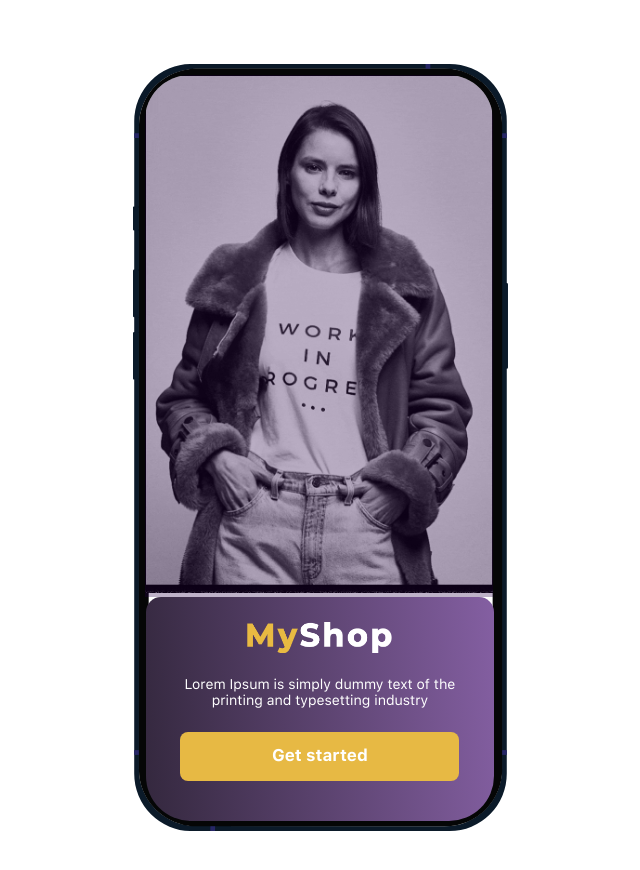
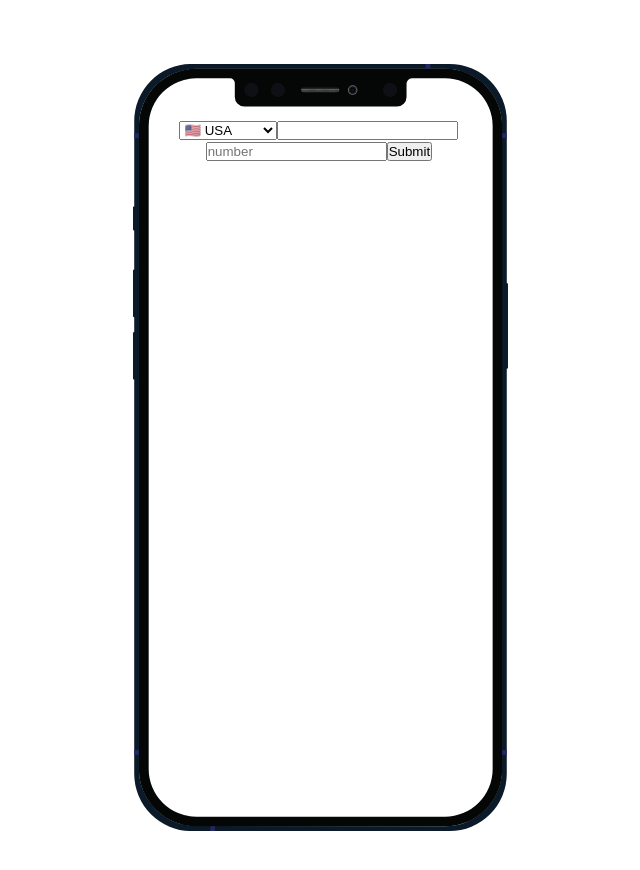
Before and after one commit to ceobit/online-shop, a React (Create React App) app in the folder frontend/: page /login in a window 1280 px wide. Shown: the top 870 px of the page, without its empty margins (320-960 px from the left). Built offline with nearby package versions, Linux system fonts and the light colour scheme.

Commit message:
added react router dom in order to switch between pages

```diff
--- a/frontend/package.json
+++ b/frontend/package.json
@@ -9,12 +9,14 @@
     "@types/jest": "^26.0.23",
     "@types/node": "^12.20.11",
     "@types/react": "^17.0.4",
-    "@types/react-dom": "^17.0.3",
+    "@types/react-dom": "^17.0.7",
+    "@types/react-router-dom": "^5.1.7",
     "classnames": "^2.3.1",
     "formik": "^2.2.6",
     "node-sass": "^5.0.0",
     "react": "^17.0.2",
     "react-dom": "^17.0.2",
+    "react-router-dom": "^5.2.0",
     "react-scripts": "4.0.3",
     "typescript": "^4.2.4",
     "web-vitals": "^1.1.1"
--- a/frontend/src/App.scss
+++ b/frontend/src/App.scss
@@ -3,6 +3,8 @@
   max-width: 375px;
   margin: 5% auto;
   position: relative;
+  width: 100vw;
+  height: 100vh;
 }
 
 .App-logo {
--- a/frontend/src/App.tsx
+++ b/frontend/src/App.tsx
@@ -1,16 +1,22 @@
 import React from 'react';
+import { Router } from 'react-router-dom';
 
 import './App.scss';
 import Start from './pages/Start/Start';
 import EnterPhone from './pages/EnterPhone/EnterPhone';
 import Iphone from './components/Iphone/Iphone';
+import { useRoutes } from './routes';
+import { history } from './history';
 
 function App() {
+  const routes = useRoutes();
+
   return (
     <div className="App">
       <Iphone />
-      <Start />
-      {/*<EnterPhone/>*/}
+      <Router history={history}>{routes}</Router>
+      {/*/!*<Start />*!/*/}
+      {/*<EnterPhone />*/}
     </div>
   );
 }
--- a/frontend/src/components/Button/Button.tsx
+++ b/frontend/src/components/Button/Button.tsx
@@ -6,16 +6,20 @@ import styles from './button.module.scss';
 interface IButtonProps {
   title: string;
   size?: 'lg' | 'md' | 'sm';
+  handleButton: () => void;
 }
 
 /** new comment for JSDoc**/
 
-
-const Button = ({ title, size }: IButtonProps) => {
+const Button = ({ title, size, handleButton }: IButtonProps) => {
   size = size || 'sm';
   const btnClass = classNames(styles.button, styles[`button_${size}`]);
 
-  return <button className={btnClass}>{title}</button>;
+  return (
+    <button className={btnClass} onClick={handleButton}>
+      {title}
+    </button>
+  );
 };
 
 export default Button;
--- /dev/null
+++ b/frontend/src/history.ts
@@ -0,0 +1,3 @@
+import { createBrowserHistory } from 'history';
+
+export const history = createBrowserHistory();
--- a/frontend/src/pages/EnterPhone/EnterPhone.tsx
+++ b/frontend/src/pages/EnterPhone/EnterPhone.tsx
@@ -1,9 +1,11 @@
 import React from 'react';
+
 import PhoneInput from '../../components/PhoneInput/PhoneInput';
+import styles from './enterPhone.module.scss';
 
 const EnterPhone = () => {
   return (
-    <div>
+    <div className={styles.enterPhonePage}>
       <PhoneInput />
     </div>
   );
--- a/frontend/src/pages/EnterPhone/enterPhone.module.scss
+++ b/frontend/src/pages/EnterPhone/enterPhone.module.scss
@@ -0,0 +1,7 @@
+.enterPhonePage {
+  position: absolute;
+  width: 93%;
+  margin: 0 auto 10% auto;
+  top: 55px;
+  left: 12px;
+}
--- a/frontend/src/pages/Start/Start.tsx
+++ b/frontend/src/pages/Start/Start.tsx
@@ -6,10 +6,16 @@ import logo from '../../images/logo.png';
 import styles from './start.module.scss';
 import Button from '../../components/Button/Button';
 import Text from '../../components/Text/Text';
+import { history } from '../../history';
 
 const Start = () => {
   const pageStyle = classNames(styles.started);
   const { started_gif, started_gif_cover, started_bg, started_logo } = styles;
+
+  const handleButton = () => {
+    history.push('/login');
+  };
+
   return (
     <>
       <div className={pageStyle}>
@@ -20,7 +26,7 @@ const Start = () => {
           <Text color="white">
             Lorem Ipsum is simply dummy text of the printing and typesetting industry
           </Text>
-          <Button title="Get started" />
+          <Button title="Get started" handleButton={handleButton} />
         </div>
       </div>
     </>
--- a/frontend/src/pages/Start/start.module.scss
+++ b/frontend/src/pages/Start/start.module.scss
@@ -36,7 +36,7 @@
     width: 100%;
     height: 28vh;
     background: linear-gradient(265.08deg, #845fa2 0%, #34283e 100%);
-    border-radius: 15px 15px 45px 45px;
+    border-radius: 0 0 45px 45px;
     z-index: 2;
     padding: 0 10% 5% 10%;
   }
--- /dev/null
+++ b/frontend/src/routes.tsx
@@ -0,0 +1,14 @@
+import React from 'react';
+import { Route, Switch } from 'react-router-dom';
+
+import Start from './pages/Start/Start';
+import EnterPhone from './pages/EnterPhone/EnterPhone';
+
+export const useRoutes = () => {
+  return (
+    <Switch>
+      <Route path="/" exact component={Start} />
+      <Route path="/login" component={EnterPhone} />
+    </Switch>
+  );
+};
```
Also changed, not shown: 1 other file (tests, documents, lock files or other folders).
